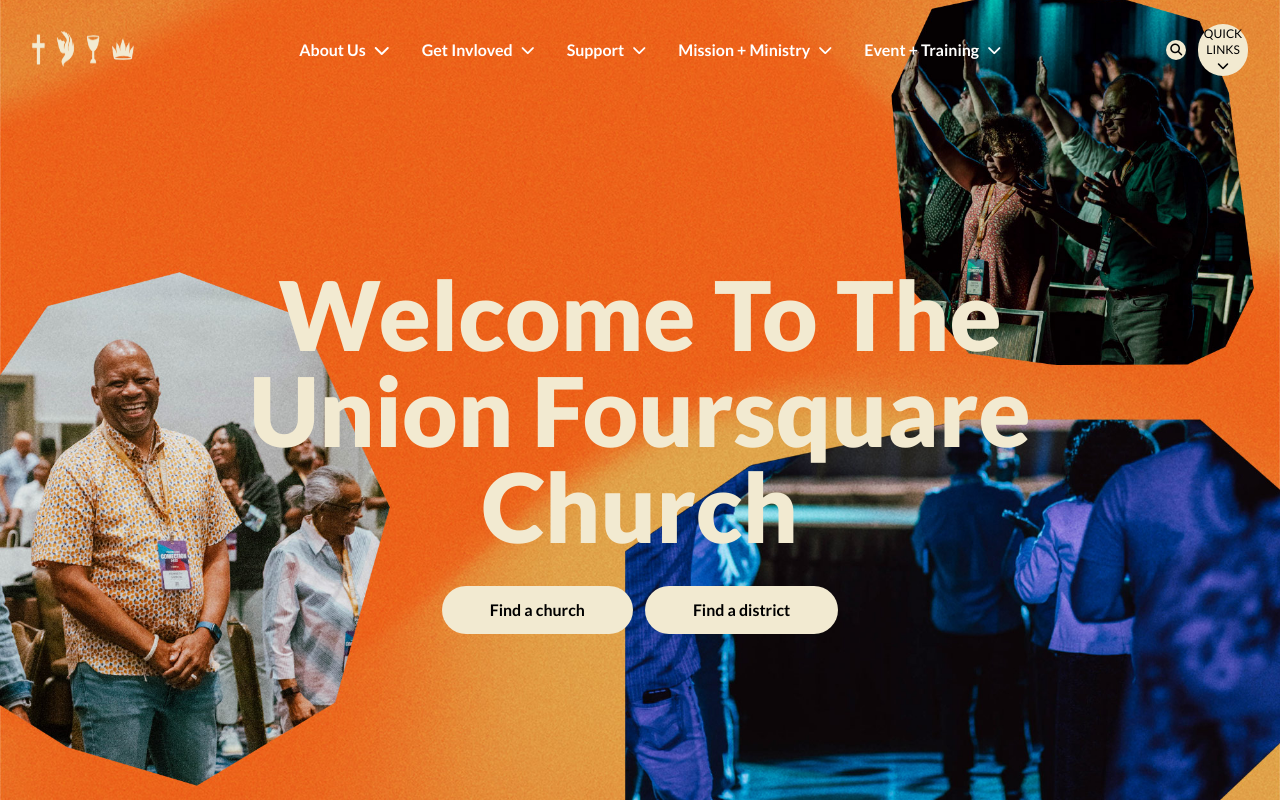
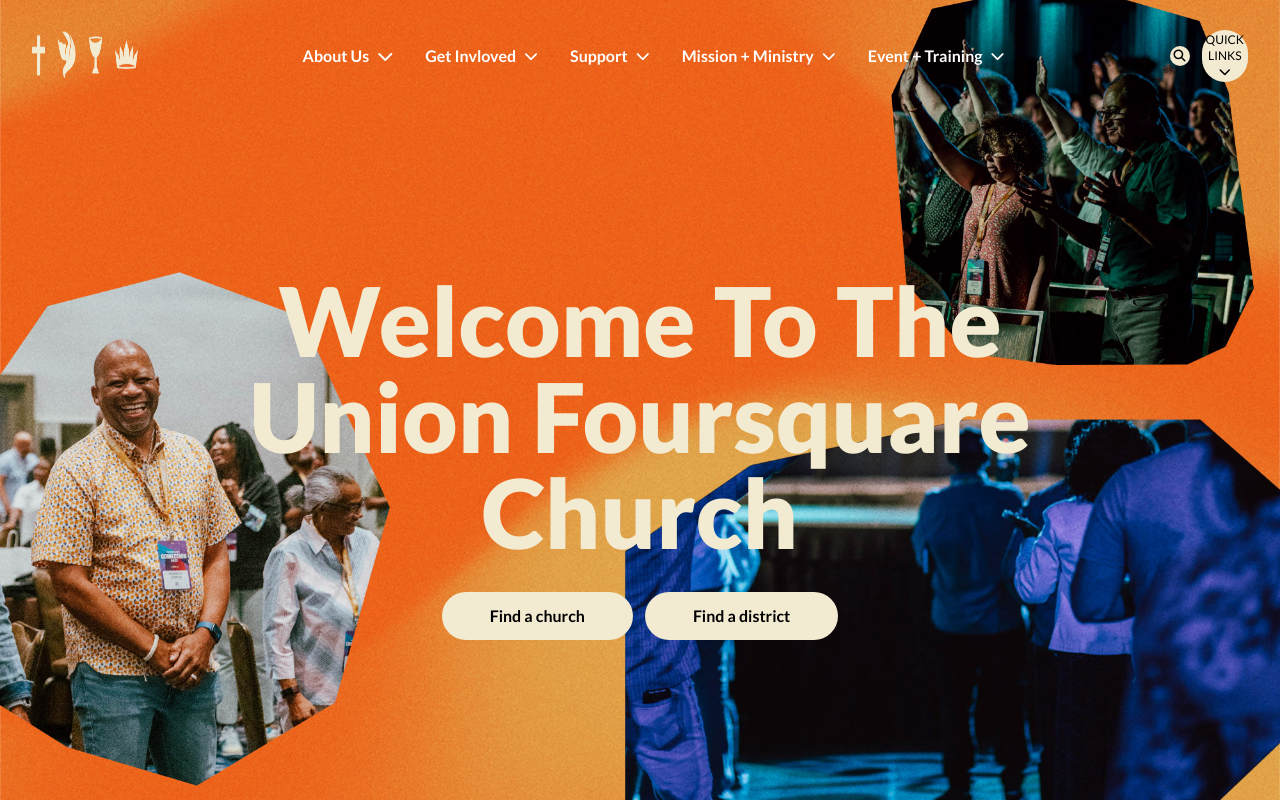
Before and after one commit to razdacoder/church-site, a website: page src/index.html in a window 1280 px wide. Shown: the top 802 px of the page. Drawn offline with nearby package versions, Linux system fonts and the light colour scheme; no server answers.

Commit message:
logo size

```diff
--- a/src/index.html
+++ b/src/index.html
@@ -27,7 +27,7 @@
     >
       <nav class="px-8 py-6 flex justify-between gap-8 items-center">
         <a href="index.html">
-          <img src="assets/logo.png" alt="" class="h-8 md:h-12" />
+          <img src="assets/logo.png" alt="" class="h-8 md:h-16" />
         </a>
 
         <div class="hidden lg:flex justify-center">
```
Also changed, not shown: src/about-beliefs.html (+1 -1 lines), src/about-bussiness.html (+1 -1 lines), src/about-history.html (+1 -1 lines), src/about-leadership.html (+1 -1 lines), src/about-mission.html (+1 -1 lines), src/contact.html (+1 -1 lines), src/disaster.html (+1 -1 lines), src/event-detail.html (+1 -1 lines), src/events-calendar.html (+1 -1 lines), src/find-church.html (+1 -1 lines), src/find-district.html (+1 -1 lines), src/get-invovled.html (+1 -1 lines), src/international.html (+1 -1 lines), src/news-detail.html (+1 -1 lines), 3 more files.
